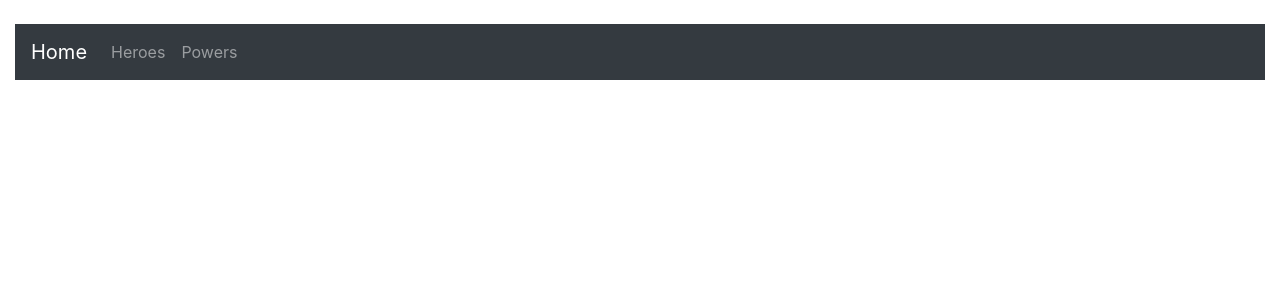
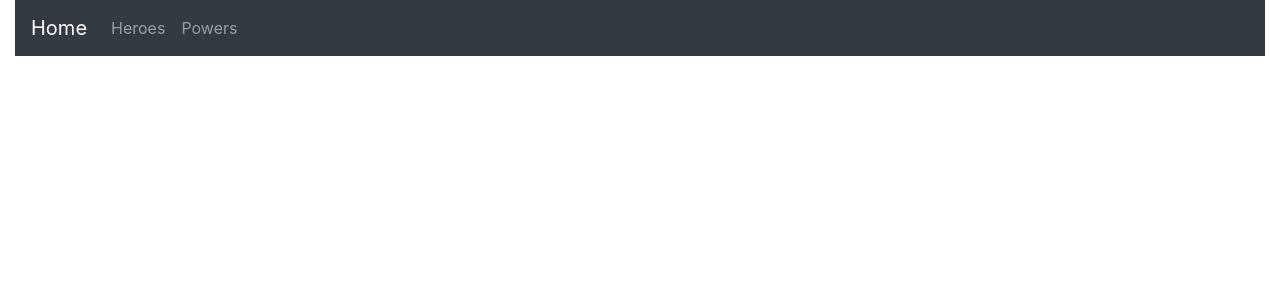
Before and after one commit to robrig92/superheroes-app, a Next.js app: page / in a window 1280 px wide. Shown: the top 300 px of the page. Built offline with nearby package versions, Linux system fonts and the light colour scheme.

Commit message:
added head

```diff
--- a/components/layout.js
+++ b/components/layout.js
@@ -1,9 +1,14 @@
+import Link from 'next/link'
+import Head from 'next/head'
 import { Container } from "reactstrap"
-import Link from 'next/link'
 
 export default function Layout({ title, children, selected }) {
     return (
-        <Container fluid className="mt-4">
+        <Container fluid>
+            <Head>
+                <title>Heroes app</title>
+            </Head>
+            <div>
                 <div className="row">
                     <div className="col-12">
                         <nav className="navbar navbar-expand-lg navbar-dark bg-dark">
@@ -32,6 +37,7 @@ export default function Layout({ title, children, selected }) {
                         {children}
                     </div>
                 </div>
+            </div>
         </Container>
     )
 }
```
Lines whose indentation alone changed are shown as unchanged.
